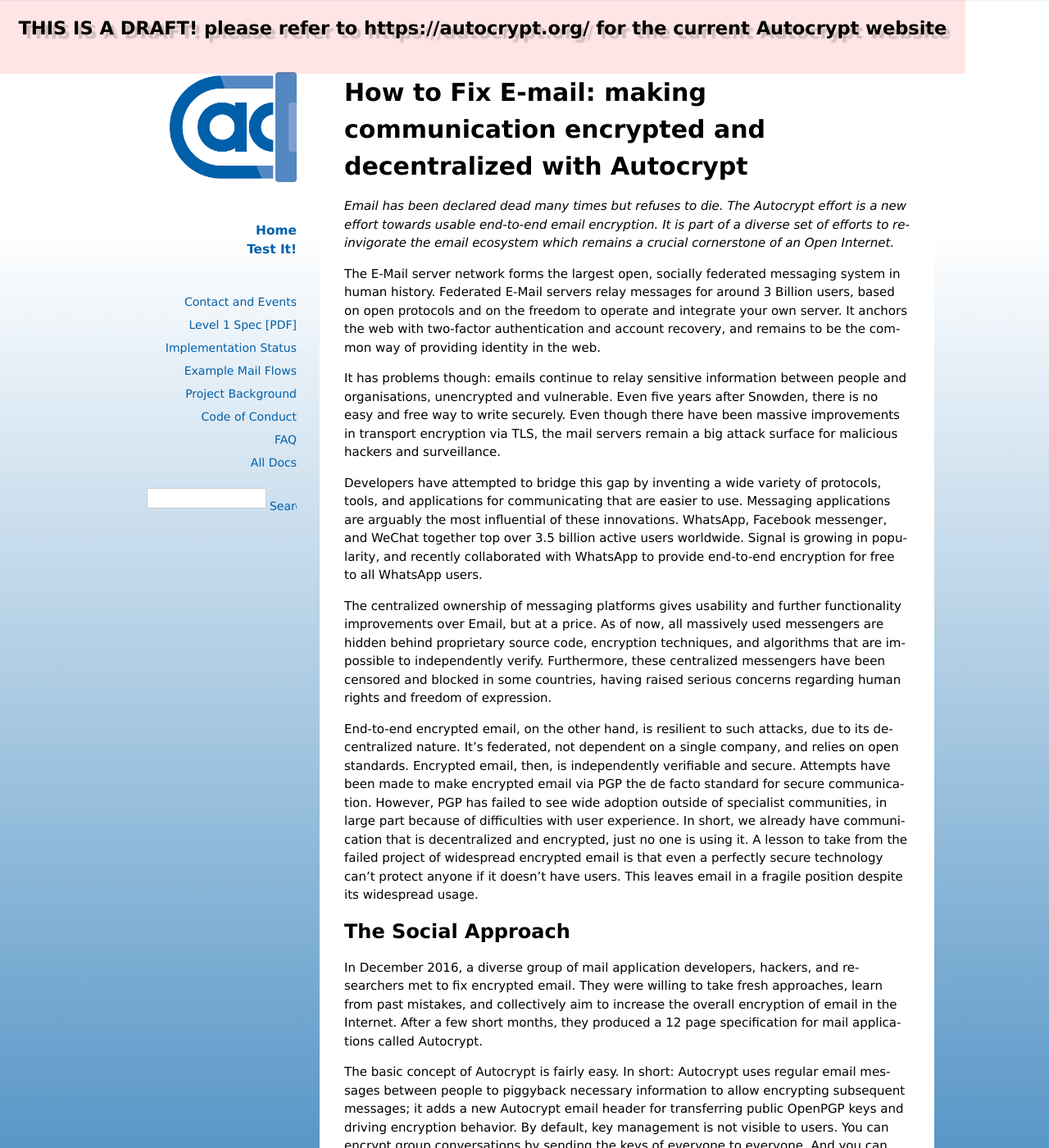
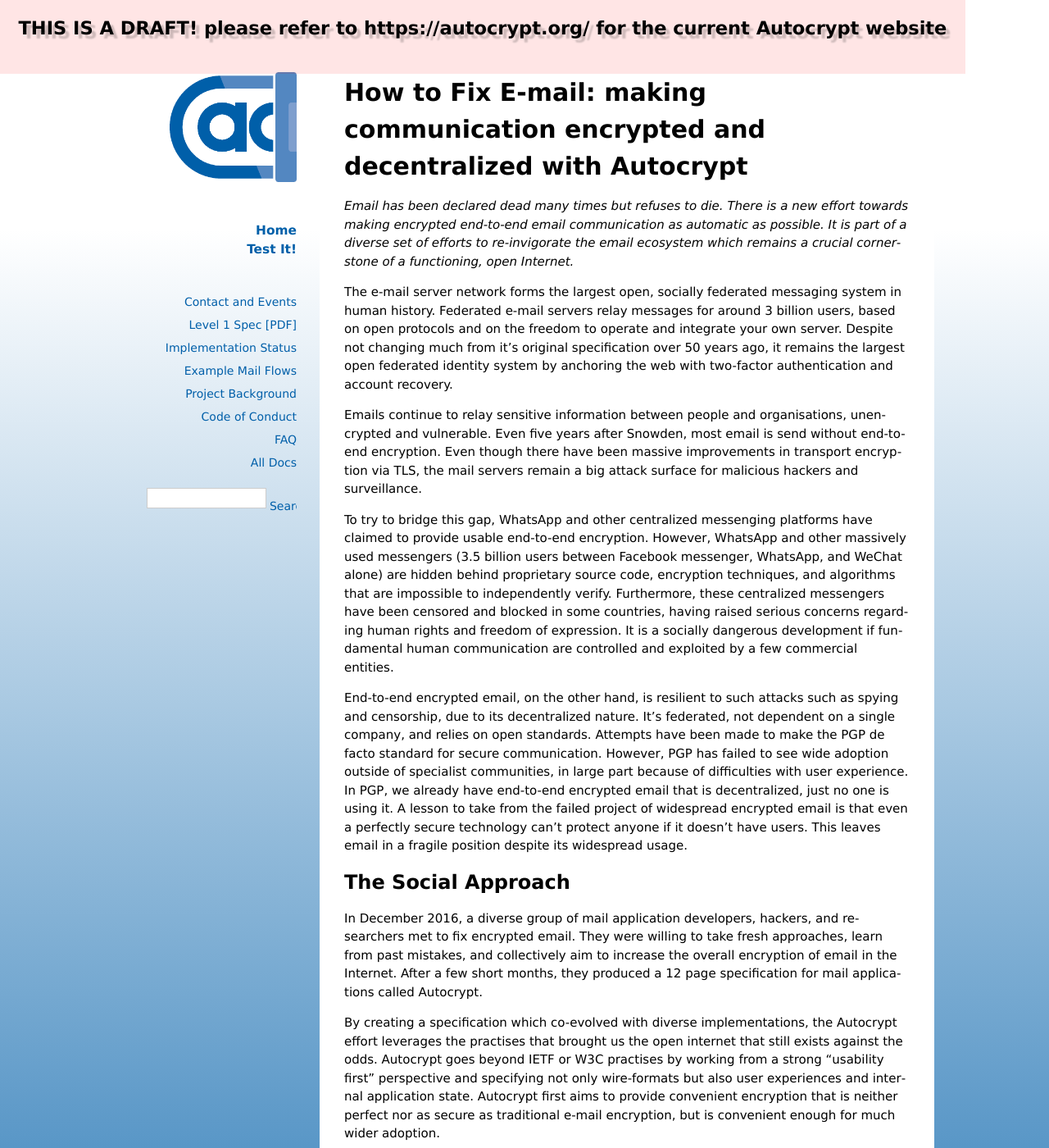
Before and after one commit to autocrypt/autocrypt, a Sphinx documentation site: the page built from doc/blog/18/03/07/index.rst, in a window 1280 px wide and 1400 px high. Shown: the whole window at 82% size. Built offline with Sphinx 7.4.7, drawn with Linux system fonts in a browser that asks for light colours; some of the changed text lies outside the part shown.

Commit message:
update the index.rst with some basic edits

```diff
--- a/doc/blog/18/03/07/index.rst
+++ b/doc/blog/18/03/07/index.rst
@@ -1,50 +1,43 @@
 How to Fix E-mail: making communication encrypted and decentralized with Autocrypt
 ==================================================================================
 
-`Email has been declared dead many times but refuses to die. The Autocrypt effort is a new effort towards usable end-to-end email encryption. It is part of a diverse set of efforts to re-invigorate the email ecosystem which remains a crucial cornerstone of an Open Internet.`
+`Email has been declared dead many times but refuses to die. There is a new effort towards making encrypted end-to-end email communication as automatic as possible. It is part of a diverse set of efforts to re-invigorate the email ecosystem which remains a crucial cornerstone of a functioning, open Internet.`
 
-The E-Mail server network forms the largest open, socially federated
-messaging system in human history. Federated E-Mail servers relay messages
-for around 3 Billion users, based on open protocols and on the freedom to
-operate and integrate your own server. It anchors the web with two-factor
-authentication and account recovery, and remains to be the common way of
-providing identity in the web.
+The e-mail server network forms the largest open, socially federated
+messaging system in human history. Federated e-mail servers relay messages
+for around 3 billion users, based on open protocols and on the freedom to
+operate and integrate your own server. Despite not changing much from it's
+original specification over 50 years ago, it remains the largest open federated
+identity system by anchoring the web with two-factor authentication and account
+recovery.
 
-It has problems though: emails continue to relay sensitive information
-between people and organisations, unencrypted and vulnerable. Even five
-years after Snowden, there is no easy and free way to write securely.
-Even though there have been massive improvements in transport encryption
-via TLS, the mail servers remain a big attack surface for malicious hackers
-and surveillance.
+Emails continue to relay sensitive information between people and
+organisations, unencrypted and vulnerable. Even five years after Snowden, most
+email is send without end-to-end encryption. Even though there have been
+massive improvements in transport encryption via TLS, the mail servers remain
+a big attack surface for malicious hackers and surveillance.
 
-Developers have attempted to bridge this gap by inventing a wide variety
-of protocols, tools, and applications for communicating that are easier
-to use. Messaging applications are arguably the most influential of these
-innovations. WhatsApp, Facebook messenger, and WeChat together top over
-3.5 billion active users worldwide. Signal is growing in popularity, and
-recently collaborated with WhatsApp to provide end-to-end encryption for
-free to all WhatsApp users.
+To try to bridge this gap, WhatsApp and other centralized messenging platforms
+have claimed to provide usable end-to-end encryption. However, WhatsApp and
+other massively used messengers (3.5 billion users between Facebook
+messenger, WhatsApp, and WeChat alone) are hidden behind proprietary source
+code, encryption techniques, and algorithms that are impossible to
+independently verify. Furthermore, these centralized messengers have been
+censored and blocked in some countries, having raised serious concerns
+regarding human rights and freedom of expression. It is a socially dangerous
+development if fundamental human communication are controlled and exploited by
+a few commercial entities.
 
-The centralized ownership of messaging platforms gives usability and
-further functionality improvements over Email, but at a price. As of now,
-all massively used messengers are hidden behind proprietary source code,
-encryption techniques, and algorithms that are impossible to independently
-verify. Furthermore, these centralized messengers have been censored and
-blocked in some countries, having raised serious concerns regarding human
-rights and freedom of expression.
-
-End-to-end encrypted email, on the other hand, is resilient to such
-attacks, due to its decentralized nature. It's federated, not dependent
-on a single company, and relies on open standards. Encrypted email, then,
-is independently verifiable and secure. Attempts have been made to make
-encrypted email via PGP the de facto standard for secure communication.
-However, PGP has failed to see wide adoption outside of specialist
-communities, in large part because of difficulties with user experience.
-In short, we already have communication that is decentralized and
-encrypted, just no one is using it. A lesson to take from the failed
-project of widespread encrypted email is that even a perfectly secure
-technology can't protect anyone if it doesn't have users. This leaves
-email in a fragile position despite its widespread usage.
+End-to-end encrypted email, on the other hand, is resilient to such attacks
+such as spying and censorship, due to its decentralized nature. It's federated,
+not dependent on a single company, and relies on open standards. Attempts have been made to
+make the PGP de facto standard for secure communication.  However, PGP has
+failed to see wide adoption outside of specialist communities, in large part
+because of difficulties with user experience. In PGP, we already have
+end-to-end encrypted email that is decentralized, just no one is using it.
+A lesson to take from the failed project of widespread encrypted email is that
+even a perfectly secure technology can't protect anyone if it doesn't have
+users. This leaves email in a fragile position despite its widespread usage.
 
 The Social Approach
 --------------------
@@ -56,27 +49,53 @@
 a few short months, they produced a 12 page specification for mail
 applications called Autocrypt.
 
-The basic concept of Autocrypt is fairly easy. In short: Autocrypt
-uses regular email messages between people to piggyback necessary
-information to allow encrypting subsequent messages; it adds a new
-Autocrypt email header for transferring public OpenPGP keys and
-driving encryption behavior. By default, key management is not visible
-to users. You can encrypt group conversations by sending the keys of
-everyone to everyone. And you can setup another device for the same
-key by sending an email with the private key to yourself. That's the
-technical side of the coin, but the social approach is equally important.
+By creating a specification which co-evolved with diverse
+implementations, the Autocrypt effort leverages the practises that
+brought us the open internet that still exists against the odds.
+Autocrypt goes beyond IETF or W3C practises by working from a strong
+"usability first" perspective and specifying not only wire-formats but
+also user experiences and internal application state. Autocrypt first aims
+to provide convenient encryption that is neither perfect nor as secure
+as traditional e-mail encryption, but is convenient enough for much
+wider adoption.
 
-Autocrypt has released its first specification, code-named "Level 1",
-on December 21st 2017.  Early 2018, the Enigmail Thunderbird extension,
-and K-9 Mail on Android released support for Autocrypt. Moreover, with
-DeltaChat a new app is evolving that uses the e-mail server network but
-offers a Telegram-style chat interface. It fully implements the Autocrypt
-specification and allows to send end-to-end encrypted messages between
-a Telegram-like messenger app and traditional e-mail clients.
+Autocrypt is decentralized in that it does not require a key server or special
+support from e-mail servers. It rather transmits cryptographic information
+along normal e-mail messages and lets applicationss automatically process and
+interpret this information in order to offer a uniform user experience.  It
+automates key management and key distribution, and adds necessary encryption
+information, such as a public OpenPGP key, to unencrypted email to allow
+encrypting subsequent messages.  By default, key management is not visible to
+users. You can encrypt group conversations by sending the keys of everyone to
+everyone.  And you can setup another device for the same key by sending an
+email with the private key to yourself.
 
-Autocrypt takes a unique approach to this problem by focusing on mail application implementation. Several mail application developers have worked closely together to ensure their implementations of the specification are compatible. To use Autocrypt, users don't require the email provider to do anything. It automates key management and key distribution, and adds necessary encryption information, such as a public OpenPGP key, to unencrypted email to allow encrypting subsequent messages. Autocrypt is a specification intended to keep different email applications interoperable, encrypted, and easy to use.
+Autocrypt has released its first specification, code-named "Level 1", on
+December 21st 2017.  Early 2018, the Enigmail Thunderbird extension,
+and K-9 Mail on Android released support for Autocrypt. Moreover, DeltaChat is
+a new application that uses the e-mail server network but offers a
+Telegram-style chat interface. It fully implements the Autocrypt specification
+and allows users to send end-to-end encrypted messages between the messenging
+interface and traditional e-mail clients.
 
-Keeping decentralized systems federated and interoperable, and specifications are the fundamental piece of this effort. All partners have to come to an agreement how to treat each other, in essence, a social contract. Specifications ensure that everyone's rights are secured; if they aren't, interoperability will break. Email is simply this: a network of consenting partners. For example, Gmail is a provider which reads mail and advertises to users, but anyone can write to Gmail users from a more privacy-respecting email provider. Autocrypt follows this approach, enabling users of Autocrypt to still reach anyone using basic unencrypted email. There will always be cleartext emails in the same system as encrypted emails. Encryption shouldn't get into the way of its users; and if we don't want to break existing workflows, we have to take care of backwards compatibility and legacy support.
+Autocrypt takes a unique approach by focusing on mail application
+implementation. Several mail application developers have worked closely
+together to ensure their implementations of the specification are compatible.
+Autocrypt is a specification intended to keep different email applications
+interoperable, encrypted, and easy to use.
+
+Keeping decentralized systems federated and interoperable, and specifications
+are the fundamental piece of this effort. All partners have to come to an
+agreement how to treat each other, in essence, a social contract.
+Specifications ensure that everyone's rights are secured; if they aren't,
+interoperability will break. Email is simply this: a network of consenting
+partners. For example, Gmail is a provider which reads mail and advertises to
+users, but anyone can write to Gmail users from a more privacy-respecting email
+provider. Autocrypt follows this approach, enabling users of Autocrypt to still
+reach anyone using basic unencrypted email. There will always be cleartext
+emails in the same system as encrypted emails. Encryption shouldn't get into
+the way of its users; and if we don't want to break existing workflows, we have
+to take care of backwards compatibility and legacy support.
 
 The Benefits of Email
 ------------------------
```
